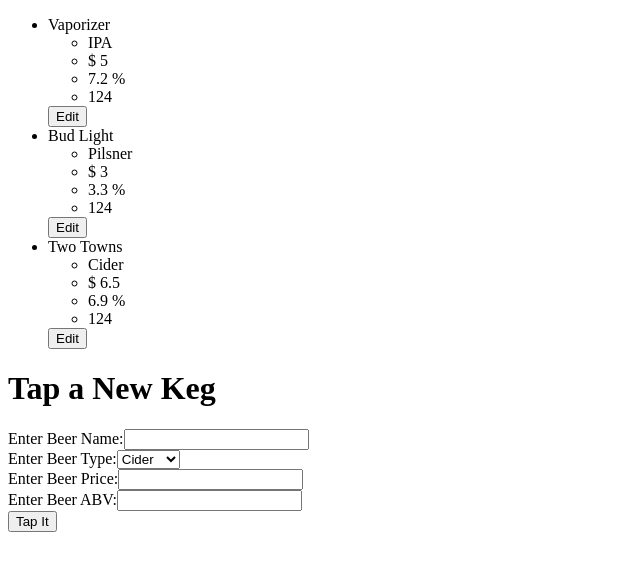
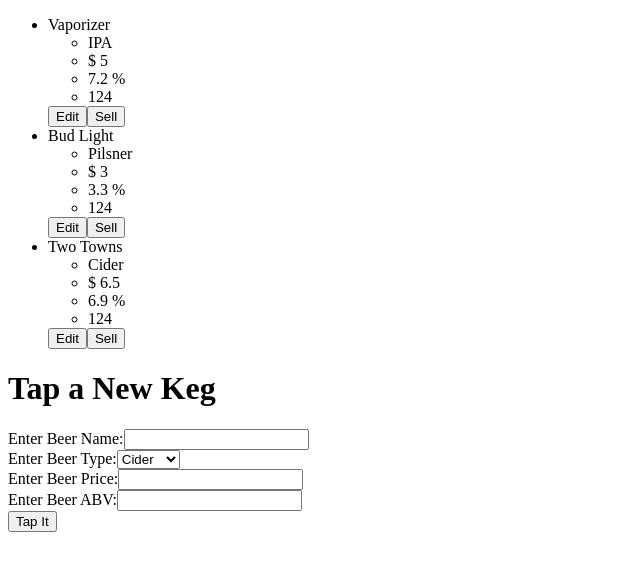
Before and after one commit to amcgladd/taproom, an Angular app: page / in a window 1280 px wide. Shown: the top 570 px of the page, without its empty margins (0-640 px from the left). Built offline with nearby package versions, Linux system fonts and the light colour scheme.

Commit message:
Add ability to sell a pint.

```diff
--- a/src/app/app.component.html
+++ b/src/app/app.component.html
@@ -1,3 +1,3 @@
-<app-keg-list [childKegList]="masterKegList" (clickSender)="editKeg($event)"></app-keg-list>
+<app-keg-list [childKegList]="masterKegList" (clickSender)="editKeg($event)" (clickSell)="subtractPint($event)"></app-keg-list>
 <app-new-keg (sendKeg)="addKeg($event)"></app-new-keg>
 <app-edit-keg [childSelectedKeg]="selectedKeg" (clickedDone)="finishEditing()"></app-edit-keg>
--- a/src/app/app.component.ts
+++ b/src/app/app.component.ts
@@ -25,4 +25,7 @@
   finishEditing() {
     this.selectedKeg = null;
   }
+  subtractPint(pint) {
+    pint.quantity --;
+  }
 }
--- a/src/app/app.module.ts
+++ b/src/app/app.module.ts
@@ -6,6 +6,7 @@
 import { KegListComponent } from './keg-list/keg-list.component';
 import { NewKegComponent } from './new-keg/new-keg.component';
 import { EditKegComponent } from './edit-keg/edit-keg.component';
+import { SellPintComponent } from './sell-pint/sell-pint.component';
 
 
 
@@ -15,6 +16,7 @@
     KegListComponent,
     NewKegComponent,
     EditKegComponent,
+    SellPintComponent,
   ],
   imports: [
     BrowserModule,
--- a/src/app/keg-list/keg-list.component.html
+++ b/src/app/keg-list/keg-list.component.html
@@ -7,5 +7,6 @@
       <li>{{currentKeg.quantity}}</li>
     </ul>
     <button (click)="editButtonClicked(currentKeg)">Edit</button>
+    <app-sell-pint [grandchildKegList]="currentKeg" (clickedSell)="sellAPint($event)"></app-sell-pint>
   </li>
 </ul>
--- a/src/app/keg-list/keg-list.component.ts
+++ b/src/app/keg-list/keg-list.component.ts
@@ -9,9 +9,13 @@
 export class KegListComponent {
   @Input() childKegList: Keg[];
   @Output() clickSender = new EventEmitter();
+  @Output() clickSell = new EventEmitter();
+
 
   editButtonClicked(kegToEdit: Keg) {
     this.clickSender.emit(kegToEdit);
-    console.log(kegToEdit)
+  }
+  sellAPint(pint) {
+    this.clickSell.emit(pint);
   }
 }
--- /dev/null
+++ b/src/app/sell-pint/sell-pint.component.html
@@ -0,0 +1 @@
+<button (click)="sellButtonClicked(currentKeg)">Sell</button>
--- /dev/null
+++ b/src/app/sell-pint/sell-pint.component.ts
@@ -0,0 +1,16 @@
+import { Component, Output, Input, EventEmitter } from '@angular/core';
+import { Keg } from '../models/keg.model';
+
+@Component({
+  selector: 'app-sell-pint',
+  templateUrl: './sell-pint.component.html',
+  styleUrls: ['./sell-pint.component.css']
+})
+export class SellPintComponent {
+  @Input() grandchildKegList: Keg;
+  @Output() clickedSell = new EventEmitter();
+
+  sellButtonClicked(currentKeg) {
+    this.clickedSell.emit(this.grandchildKegList);
+  }
+}
```
Also changed, not shown: src/app/sell-pint/sell-pint.component.css (added), 2 other files (tests, documents, lock files or other folders).
